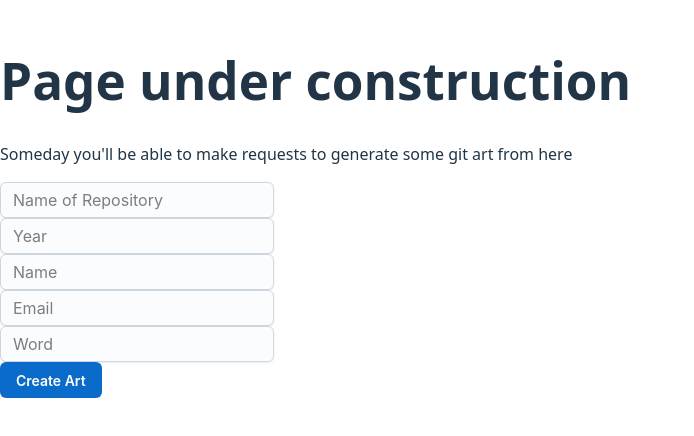
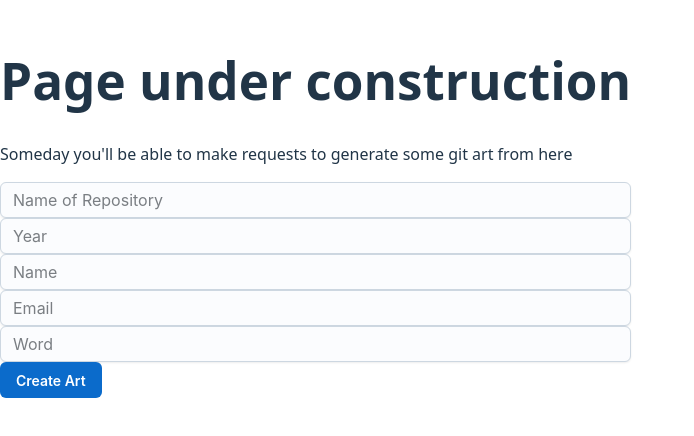
Before and after one commit to maxnovak/git-art-web, a React (Vite) app: page / in a window 1280 px wide. Shown: the part 192-628 px from the top of the page, without its empty margins (0-694 px from the left). Built offline with nearby package versions, Linux system fonts and the light colour scheme.

Commit message:
Swap from styled component to stack

```diff
--- a/src/Form/index.tsx
+++ b/src/Form/index.tsx
@@ -1,14 +1,7 @@
 import React, { useState } from 'react';
-import styled from 'styled-components';
 import Button from '@mui/joy/Button';
 import Input from '@mui/joy/Input';
-
-const InputContainer = styled.div`
-  display: flex;
-  justify-content: start;
-  flex-wrap: wrap;
-  max-width: 300px;
-`;
+import { FormControl, FormLabel, Stack } from '@mui/joy';
 
 // eslint-disable-next-line @typescript-eslint/explicit-module-boundary-types
 export const Form = () => {
@@ -46,7 +39,7 @@ export const Form = () => {
   }
 
   return <React.Fragment>
-    <InputContainer>
+    <Stack>
       <Input
         id="repoName"
         placeholder="Name of Repository"
@@ -72,7 +65,7 @@ export const Form = () => {
         placeholder="Word"
         onChange={ event => setWord(event.target.value) }
       />
-    </InputContainer>
+    </Stack>
     <Button onClick={postData} loading={loading}>Create Art</Button>
   </React.Fragment>
 }
```
